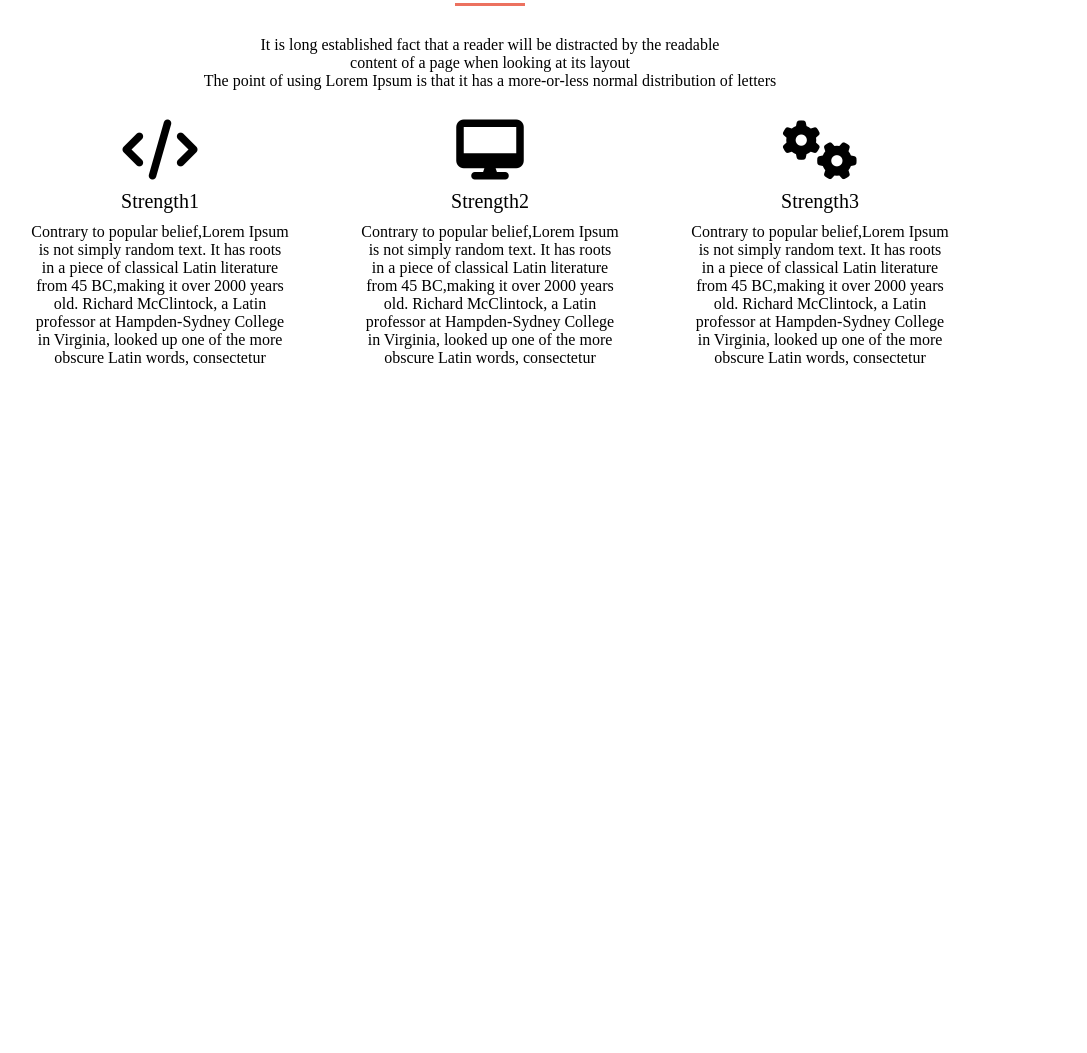
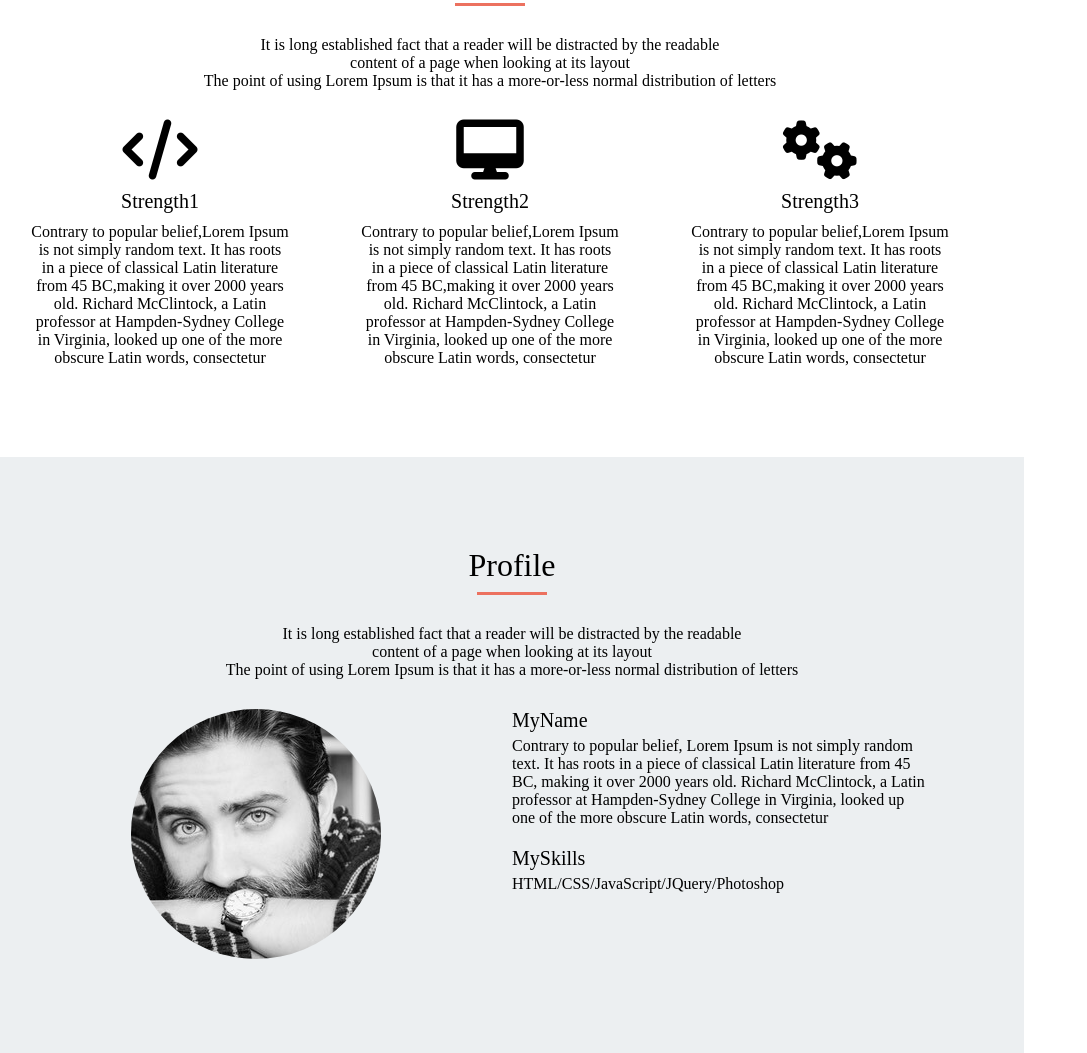
Before and after one commit to shouichi161/mysite, a plain HTML site: page index.html in a window 1280 px wide. Shown: the part 1704-2757 px from the top of the page, without its empty margins (0-1087 px from the left). Before the commit the page ends 2161 px from the top, so only its background shows below. Drawn offline with Linux system fonts and the light colour scheme.

Commit message:
[add]プロフィールを作成

```diff
--- a/index.css
+++ b/index.css
@@ -165,3 +165,42 @@ nav{
   font-size: 16px;
   color: #000000;
 }
+
+.profile{
+  width: 1024px;
+  background-color: #ECEFF1;
+  padding: 90px 0;
+}
+
+.profile-contents{
+  width: 1024px;
+  display: flex;
+}
+
+.profile-icon{
+  text-align: center;
+}
+
+.profile-icon,.profile-explanation{
+  width: 512px;
+}
+
+.profile-image{
+  width: 250px;
+  height: 250px;
+  border-radius: 50%;
+}
+
+.profile-title{
+  font-size: 20px;
+  margin-bottom: 5px;
+}
+
+.myskills{
+  padding-top: 20px;
+}
+
+.profile-text{
+  font-size: 16px;
+  color: #000000;
+}
--- a/index.html
+++ b/index.html
@@ -39,7 +39,6 @@
             The point of using Lorem Ipsum is that it has a more-or-less normal distribution of letters
           </p>
         </div>
-
         <div class="portfolio-content">
           <div class="portfolio-image"></div>
           <div class="portfolio-image"></div>
@@ -59,6 +58,7 @@
             content of a page when looking at its layout<br>
             The point of using Lorem Ipsum is that it has a more-or-less normal distribution of letters
           </p>
+        </div>
         <div class="strength-content">
           <div class="strength">
             <i class="strength-icon fas fa-code"></i>
@@ -87,7 +87,6 @@
               in Virginia, looked up one of the more<br>
               obscure Latin words, consectetur
             </p>
-
           </div>
           <div class="strength">
             <i class="strength-icon fas fa-cogs"></i>
@@ -104,8 +103,38 @@
             </p>
           </div>
         </div>
+      </div>
 
+      <div class="profile">
+        <div class="main-title">Profile</div>
+        <div class="main-title-border"></div>
+        <p class="main-text">
+          It is long established fact that a reader will be distracted by the readable<br>
+          content of a page when looking at its layout<br>
+          The point of using Lorem Ipsum is that it has a more-or-less normal distribution of letters
+        </p>
+        <div class="profile-contents">
+          <div class="profile-icon">
+            <img class="profile-image" src="img/my-icon.jpg">
           </div>
+          <div class="profile-explanation">
+            <p class="profile-title">MyName</p>
+            <p class="profile-text">
+              Contrary to popular belief, Lorem Ipsum is not simply random<br>
+              text. It has roots in a piece of classical Latin literature from 45<br>
+              BC, making it over 2000 years old. Richard McClintock, a Latin<br>
+              professor at Hampden-Sydney College in Virginia, looked up<br>
+              one of the more obscure Latin words, consectetur
+            </p>
+            <p class="profile-title myskills">MySkills</p>
+            <p class="profile-text">
+              HTML/CSS/JavaScript/JQuery/Photoshop
+            </p>
+          </div>
+        </div>
+      </div>
+
+
       </div>
     </main>
   </body>
```
Lines whose indentation alone changed are shown as unchanged.
